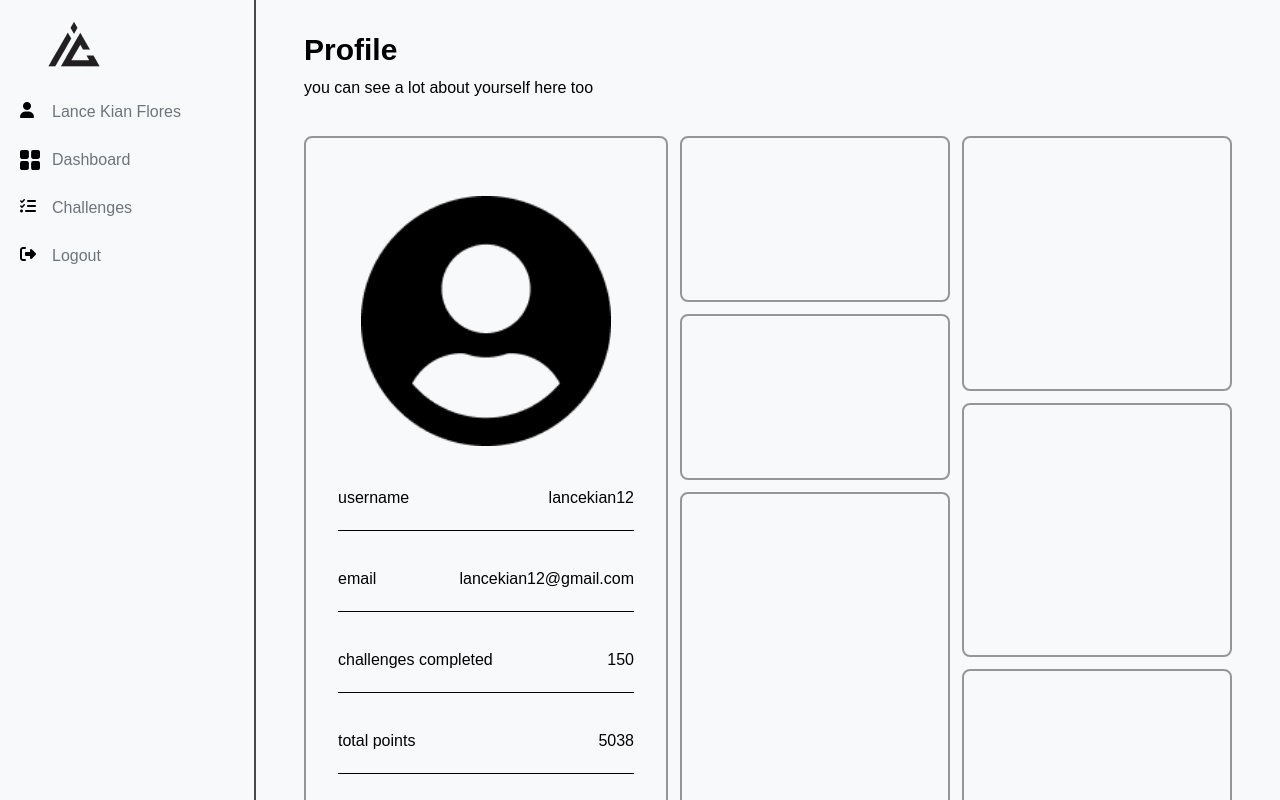
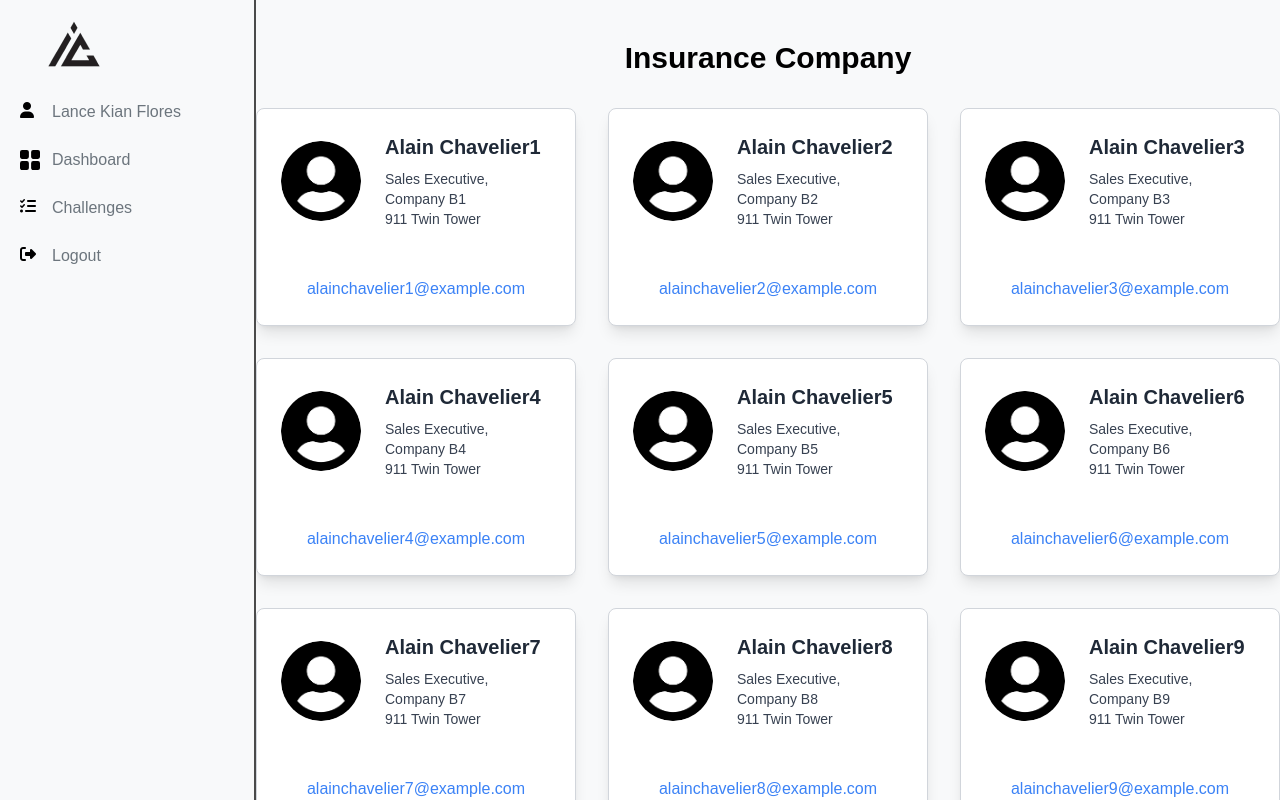
Before and after one commit to marcelee0713/InsureChain, a React (Vite) app in the folder src/insurechain_frontend/: page /Home in a window 1280 px wide. Built offline with nearby package versions, Linux system fonts and the light colour scheme.

Commit message:
Created Dashboard Layout

```diff
--- a/src/insurechain_frontend/src/App.tsx
+++ b/src/insurechain_frontend/src/App.tsx
@@ -10,6 +10,7 @@ import Warning from "./components/Warning";
 import Success from "./components/Success";
 import HomeLayout from "./layouts/HomeLayout";
 import Profile from "./pages/Profile";
+import Dashboard from "./pages/Dashboard";
 
 function App() {
     return (
@@ -27,7 +28,8 @@ function App() {
                         </Route>
                     </Route>
                     <Route path="/Home" element={<HomeLayout />}>
-            <Route index element={<Profile/>}/>
+                        <Route index element={<Dashboard />} />
+                        <Route path="profile" element={<Profile />} />
                     </Route>
                 </Routes>
             </BrowserRouter>
--- a/src/insurechain_frontend/src/index.css
+++ b/src/insurechain_frontend/src/index.css
@@ -11,8 +11,9 @@
     scroll-behavior: smooth;
     font-family: 'Open Sansz', sans-serif;
 }
-  @layer components{
-    .component-grid{
+
+@layer components {
+    .component-grid {
         border-width: 2px;
         border-radius: 0.5rem;
         width: 100%;
--- a/src/insurechain_frontend/src/layouts/DefaultLayout.tsx
+++ b/src/insurechain_frontend/src/layouts/DefaultLayout.tsx
@@ -14,7 +14,7 @@ const DefaultLayout = () => {
                         <img src="/images/ic-ithink-hackathon.png" alt="Logo" />
                     </Link>
                     <Link to={linkPath}>
-            <h2 className="text-black font-bold text-center font-bold">
+                        <h2 className="text-black font-bold text-center">
                             {linkText}
                             <i className="fa-solid fa-arrow-right text-black px-2"></i>
                         </h2>
--- /dev/null
+++ b/src/insurechain_frontend/src/pages/Dashboard.tsx
@@ -0,0 +1,100 @@
+import React from 'react'
+import { useState } from "react";
+
+const Dashboard = () => {
+
+    const [cards] = useState([
+        {
+            id: 1,
+            name: 'Alain Chavelier1',
+            description: 'Sales Executive, Company B1',
+            location: '911 Twin Tower',
+            email: 'alainchavelier1@example.com'
+        },
+        {
+            id: 2,
+            name: 'Alain Chavelier2',
+            description: 'Sales Executive, Company B2',
+            location: '911 Twin Tower',
+            email: 'alainchavelier2@example.com'
+        },
+        {
+            id: 3,
+            name: 'Alain Chavelier3',
+            description: 'Sales Executive, Company B3',
+            location: '911 Twin Tower',
+            email: 'alainchavelier3@example.com'
+        },
+        {
+            id: 4,
+            name: 'Alain Chavelier4',
+            description: 'Sales Executive, Company B4',
+            location: '911 Twin Tower',
+            email: 'alainchavelier4@example.com'
+        },
+        {
+            id: 5,
+            name: 'Alain Chavelier5',
+            description: 'Sales Executive, Company B5',
+            location: '911 Twin Tower',
+            email: 'alainchavelier5@example.com'
+        },
+        {
+            id: 6,
+            name: 'Alain Chavelier6',
+            description: 'Sales Executive, Company B6',
+            location: '911 Twin Tower',
+            email: 'alainchavelier6@example.com'
+        },
+        {
+            id: 7,
+            name: 'Alain Chavelier7',
+            description: 'Sales Executive, Company B7',
+            location: '911 Twin Tower',
+            email: 'alainchavelier7@example.com'
+        },
+        {
+            id: 8,
+            name: 'Alain Chavelier8',
+            description: 'Sales Executive, Company B8',
+            location: '911 Twin Tower',
+            email: 'alainchavelier8@example.com'
+        },
+        {
+            id: 9,
+            name: 'Alain Chavelier9',
+            description: 'Sales Executive, Company B9',
+            location: '911 Twin Tower',
+            email: 'alainchavelier9@example.com'
+        },
+    ])
+
+    return (
+        <>
+            <section>
+                <div className="container mx-auto">
+                    <h1 className="text-3xl font-bold mb-8 flex justify-center mt-10">Insurance Company</h1>
+                    <div className="grid grid-cols-1 sm:grid-cols-2 md:grid-cols-3 gap-8">
+                        {cards.map((card) => (
+                            <div key={card.id} className="bg-white border border-gray-300 dark:border-gray-400 shadow-lg rounded-lg">
+                                <div className="p-4 sm:p-6 flex flex-col sm:flex-row items-center">
+                                    <img className="w-20 h-20 mr-0 sm:mr-6 rounded-full mb-4 sm:mb-0" src="../../public/images/vector-profile.png" alt="Profile" />
+                                    <div>
+                                        <h3 className="text-xl font-semibold text-gray-800 dark:text-gray-200 mb-2">{card.name}</h3>
+                                        <p className="text-sm text-gray-700 dark:text-gray-400">{card.description}</p>
+                                        <p className="text-sm text-gray-700">{card.location}</p>
+                                    </div>
+                                </div>
+                                <div className="p-5 sm:p-6">
+                                    <a href="" className="flex flex-col items-center text-blue-500 hover:underline">{card.email}</a>
+                                </div>
+                            </div>
+                        ))}
+                    </div>
+                </div>
+            </section>
+        </>
+    )
+}
+
+export default Dashboard;
```
Also changed, not shown: src/insurechain_frontend/src/components/Navigation.tsx (indentation only), src/insurechain_frontend/src/layouts/HomeLayout.tsx (indentation only), src/insurechain_frontend/src/layouts/SigninLayout.tsx (indentation only), src/insurechain_frontend/src/pages/LandingPage.tsx (indentation only), src/insurechain_frontend/src/pages/Profile.tsx (indentation only). Lines whose indentation alone changed are shown as unchanged.
